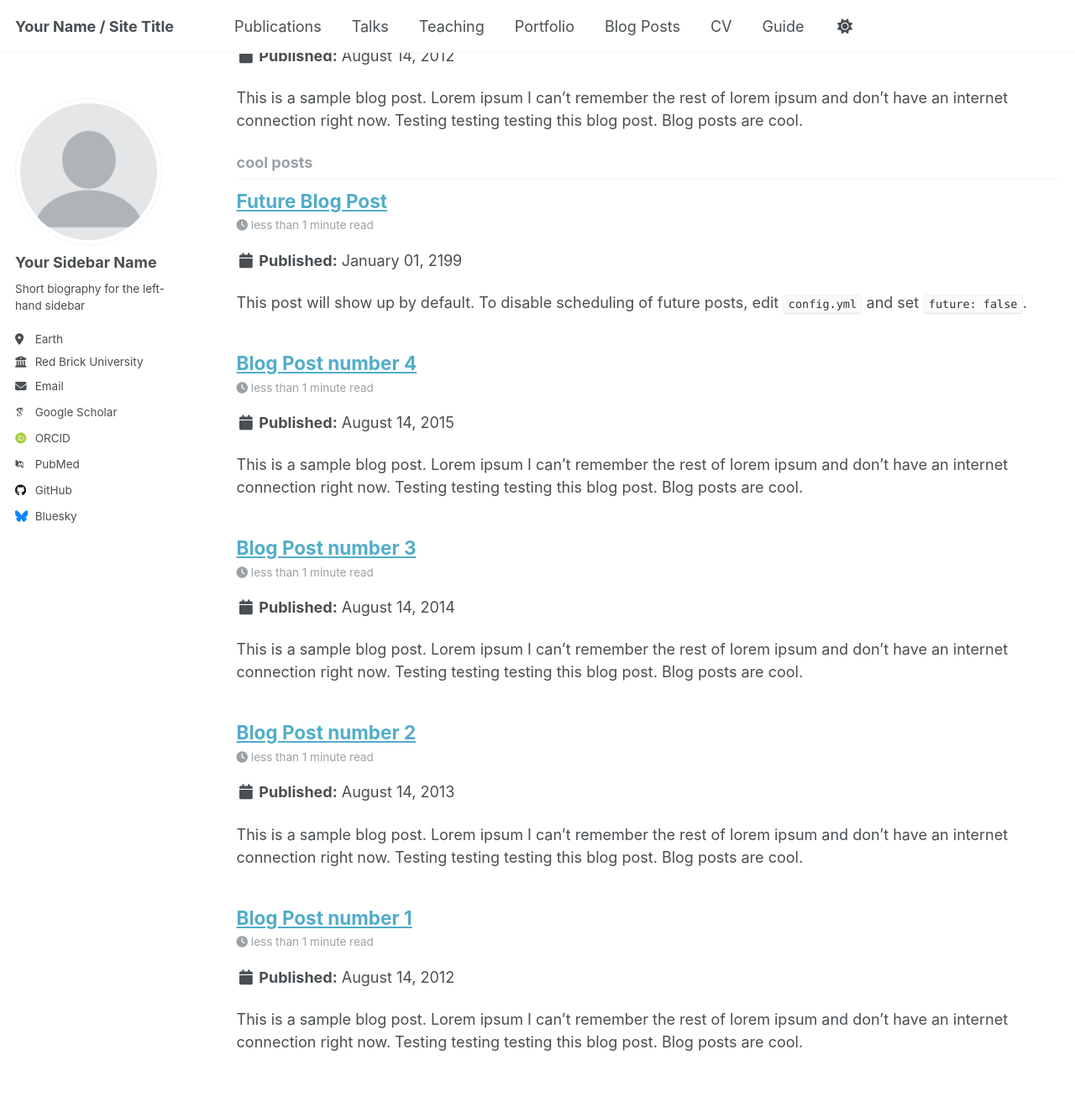
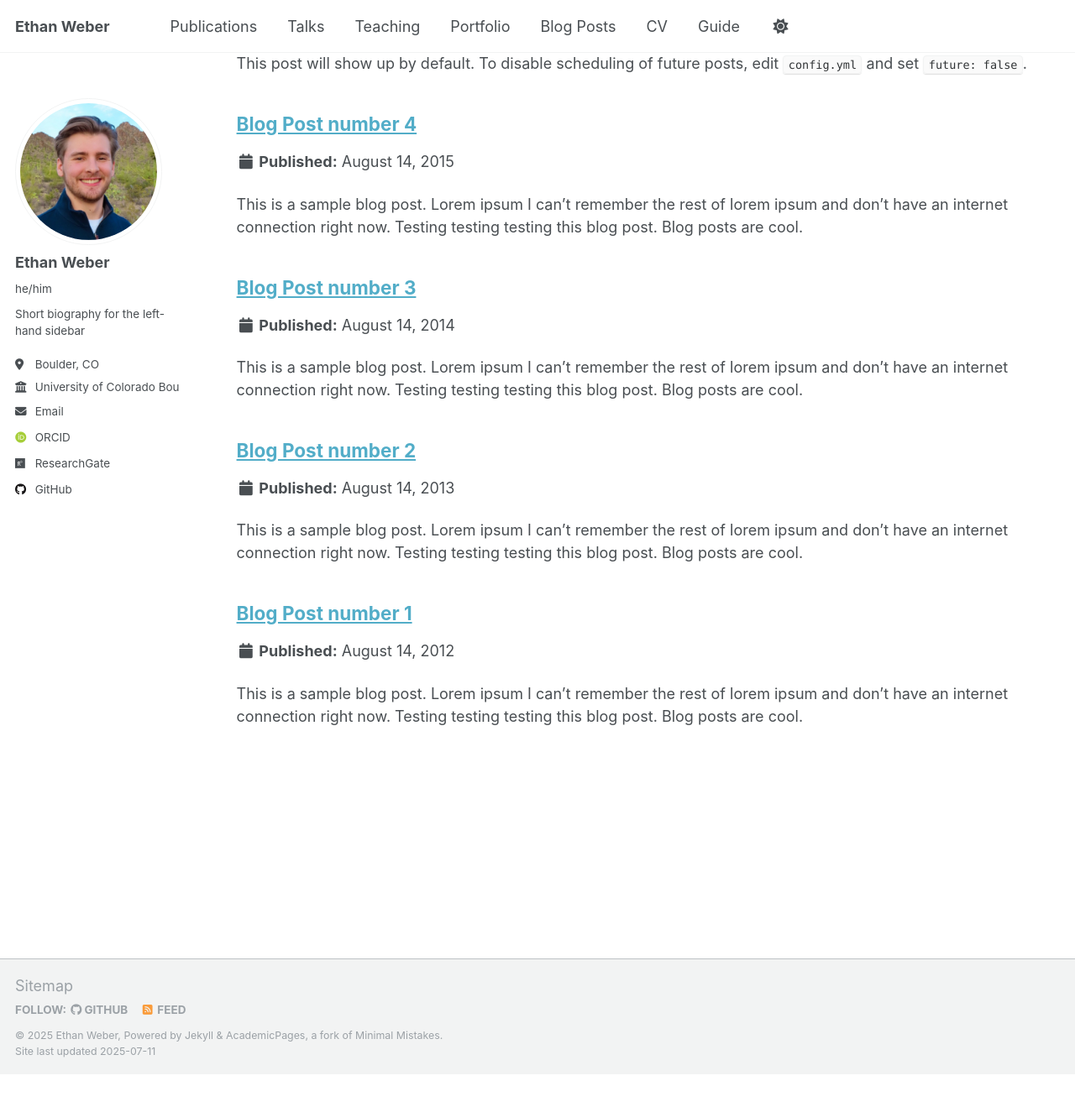
Before and after one commit to Ethan-Weber/Ethan-Weber.github.io, a Jekyll site: the page built from _pages/tag-archive.html, in a window 1280 px wide and 1400 px high, scrolled down 2165 px. Shown: the top 1319 px of the window at 84% size. Built offline with Jekyll 4.4.1, drawn with Linux system fonts in a browser that asks for light colours; some web fonts are replaced; a script that is not in the unit is left out; after the commit the page ends 3445 px from its top, so only the background shows below that; some of the changed text lies outside the part shown.

Commit message:
Initial configuration
Added basic configuration and site information

```diff
--- a/_config.yml
+++ b/_config.yml
@@ -9,50 +9,50 @@
 # Basic Site Settings
 locale                   : "en-US"
 site_theme               : "default"
-title                    : "Your Name / Site Title"
+title                    : "Ethan Weber"
 title_separator          : "-"
-name                     : &name "Your Name"
-description              : &description "personal description"
-url                      : https://academicpages.github.io # the base hostname & protocol for your site e.g. "https://[your GitHub username].github.io" or if you already have some other page hosted on Github then use "https://[your GitHub username].github.io/[Your Repo Name]"
+name                     : &name "Ethan Weber"
+description              : &description "Ph.D. Student"
+url                      : https://Ethan-Weber.github.io # the base hostname & protocol for your site e.g. "https://[your GitHub username].github.io" or if you already have some other page hosted on Github then use "https://[your GitHub username].github.io/[Your Repo Name]"
 baseurl                  : "" # the subpath of your site, e.g. "/blog"
-repository               : "academicpages/academicpages.github.io"
+repository               : "Ethan-Weber/Ethan-Weber.github.io"
 
 # Site Author - The following control what appear as part of the author content on the side bar.
 #               If a field is blank the icon and link will not appear, otherwise it will be shown.
 #               Additional customization can be done by editing /_includes/author-profile.html
 author:
   # Biographic information
-  avatar           : "profile.png"
-  name             : "Your Sidebar Name"
-  pronouns         : # example: "she/her"
+  avatar           : "Headshot.png"
+  name             : "Ethan Weber"
+  pronouns         : "he/him"
   bio              : "Short biography for the left-hand sidebar"
-  location         : "Earth"
-  employer         : "Red Brick University"
+  location         : "Boulder, CO"
+  employer         : "University of Colorado Boulder"
   uri              : # URL
-  email            : "none@example.org"
+  email            : "Ethan.Weber@colorado.edu"
 
   # Academic websites
   academia         : # URL
   arxiv            : # URL - Update with the correct link to your profile
-  googlescholar    : "https://scholar.google.com/citations?user=PS_CX0AAAAAJ"
+  googlescholar    : #
   impactstory      : # URL
-  orcid            : "http://orcid.org/yourorcidurl"
+  orcid            : https://orcid.org/0009-0000-8522-705X
   semantic         : # URL
-  pubmed           : "https://www.ncbi.nlm.nih.gov/pubmed/?term=john+snow"
-  researchgate     : # URL
+  pubmed           : #
+  researchgate     : https://www.researchgate.net/profile/Ethan-Weber-8
   scopus           : # URL
 
   # Repositories and software development
   bitbucket        : # Username - Update with your username on the site
   codepen          : # Username
   dribbble         : # Username
-  github           : "academicpages"
+  github           : "Ethan-Weber"
   kaggle           : # Username
   stackoverflow    : # User number or user number and name (i.e., use "1" or "1/jeff-atwood")
 
   # Social media
   artstation       : # Username
-  bluesky          : "bsky.app" # Replace this with you Bluesky username
+  bluesky          : #"bsky.app" # Replace this with you Bluesky username
   facebook         : # Username
   flickr           : # Username
   foursquare       : # Username
@@ -79,8 +79,8 @@ author:
 
 # Publication Category - The following the list of publication categories and their headings
 publication_category:
-  books:
-    title: 'Books'
+  #books:
+  #  title: 'Books'
   manuscripts:
     title: 'Journal Articles'
   conferences:
@@ -233,23 +233,25 @@ collections:
 # These settings control how pages and collections are included in the site
 defaults:
   # _posts
-  - scope:
-      path: ""
-      type: posts
-    values:
-      layout: single
-      author_profile: true
-      read_time: true
-      comments: true
-      share: true
-      related: true
+  #- scope:
+  #    path: ""
+  #    type: posts
+  #  values:
+  #    layout: single
+  #    author_profile: true
+  #    read_time: true
+  #    comments: true
+  #    share: true
+  #    related: true
+
   # _pages
-  - scope:
-      path: ""
-      type: pages
-    values:
-      layout: single
-      author_profile: true
+  #- scope:
+  #    path: ""
+  #    type: pages
+  #  values:
+  #    layout: single
+  #    author_profile: true
+
   # _teaching
   - scope:
       path: ""
@@ -268,15 +270,17 @@ defaults:
       author_profile: true
       share: true
       comments: true
+
   # _portfolio
-  - scope:
-      path: ""
-      type: portfolio
-    values:
-      layout: single
-      author_profile: true
-      share: true
-      comment: true
+  #- scope:
+  #    path: ""
+  #    type: portfolio
+  #  values:
+  #    layout: single
+  #    author_profile: true
+  #    share: true
+  #    comment: true
+
   # _talks
   - scope:
       path: ""
```
Also changed, not shown: images/Headshot.png (added).
